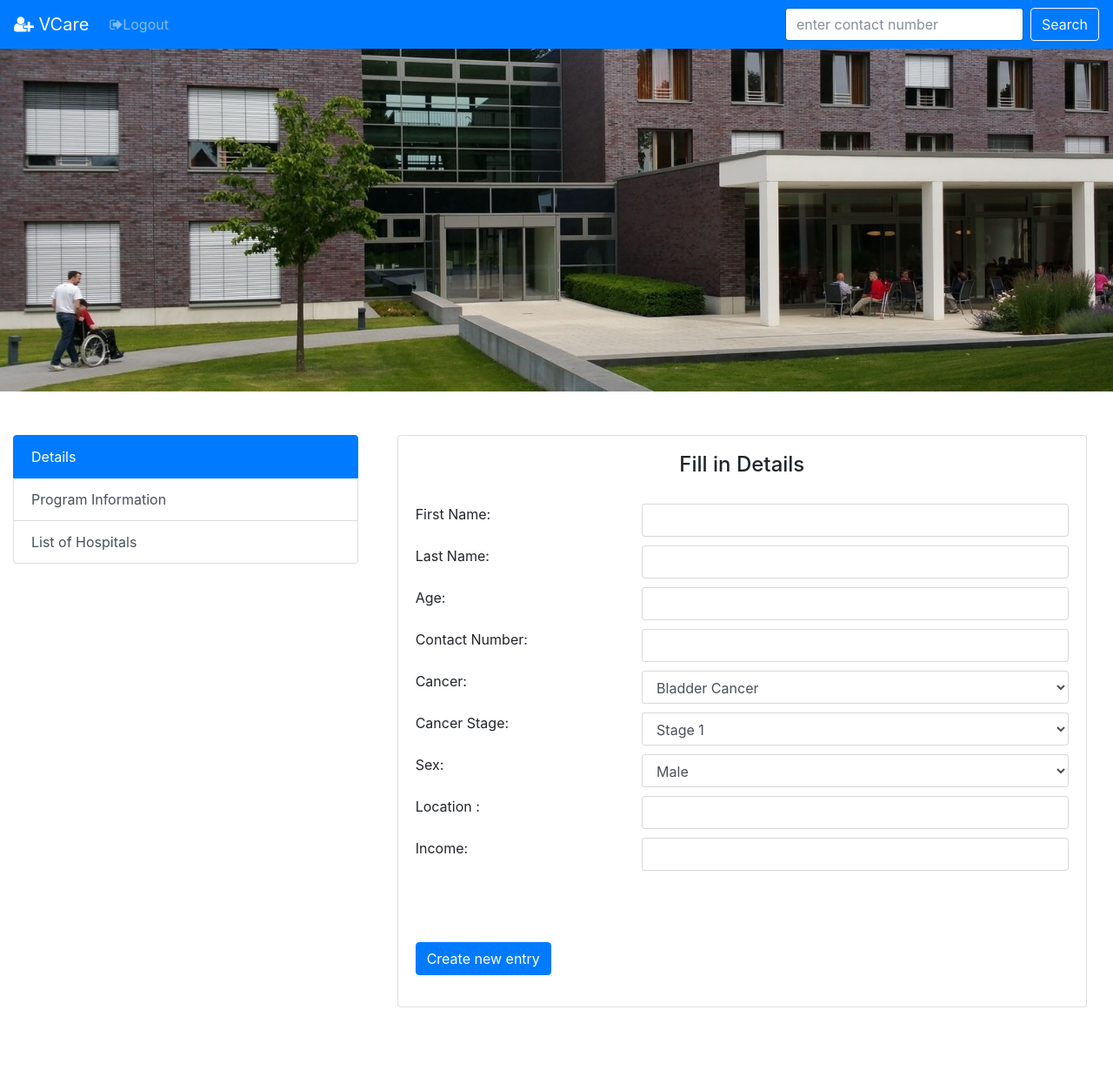
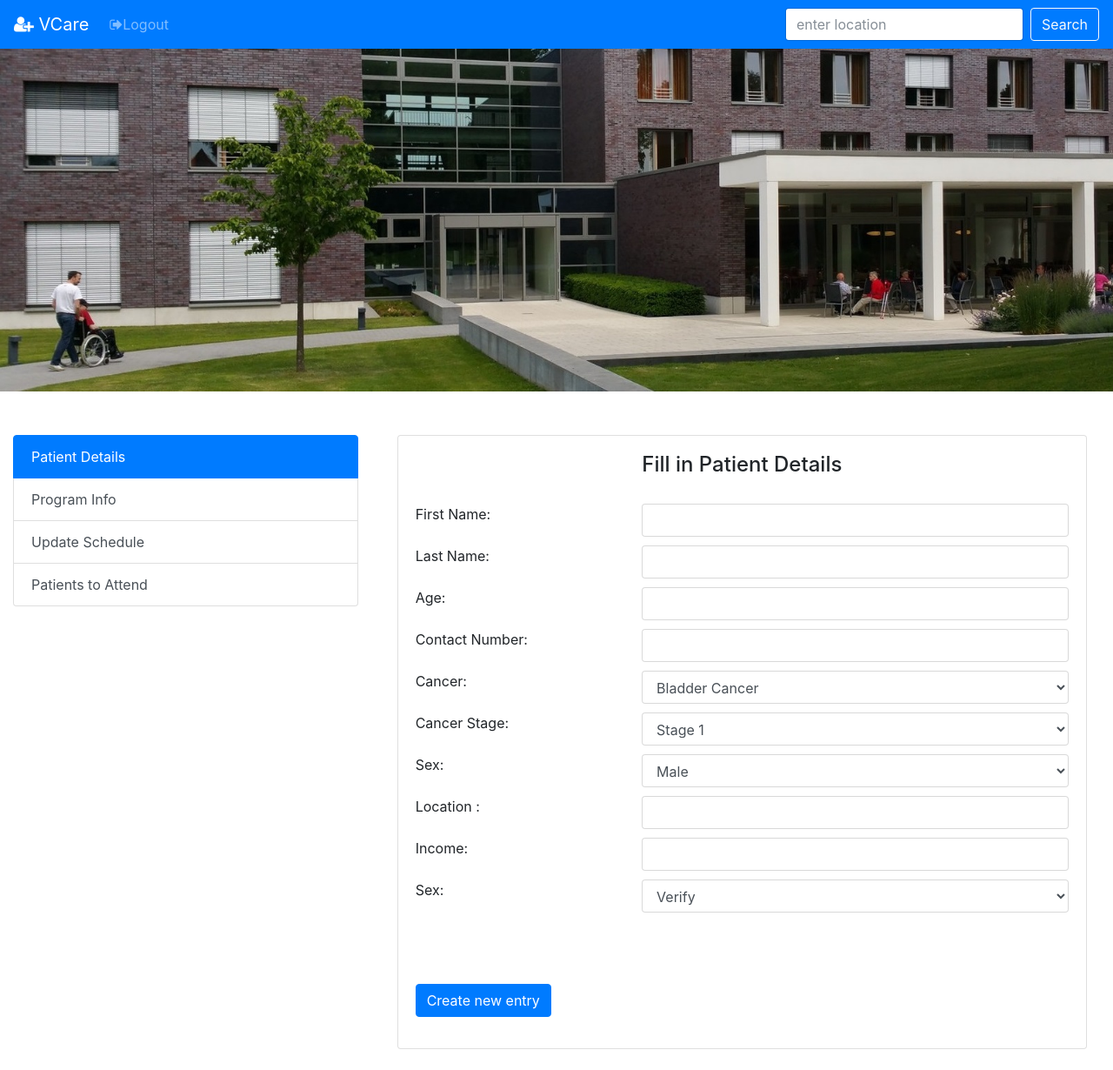
Before and after one commit to Mumbai18/team-1, a PHP site: page /admin-panel.php in a window 1280 px wide. Shown: the whole page at 87% size. Before the commit the page ends 1158 px from the top, so only its background shows below. Run offline with PHP 8.4, Linux system fonts and the light colour scheme; a user stored in the database is signed in; some libraries are stand-ins or nearby versions.

Commit message:
Volunteer completed

```diff
--- a/Volunteer/func.php
+++ b/Volunteer/func.php
@@ -69,7 +69,7 @@ function display_admin_panel(){
       </li>
     </ul>
     <form class="form-inline my-2 my-lg-0" method="post" action="search.php">
-      <input class="form-control mr-sm-2" type="text" placeholder="enter contact number" aria-label="Search" name="contact">
+      <input class="form-control mr-sm-2" type="text" placeholder="enter location" aria-label="Search" name="location">
       <input type="submit" class="btn btn-outline-light my-2 my-sm-0 btn btn-outline-light" id="inputbtn" name="search_submit" value="Search">
     </form>
   </div>
@@ -85,9 +85,10 @@ function display_admin_panel(){
     <div class="row">
   <div class="col-md-4">
     <div class="list-group" id="list-tab" role="tablist">
-      <a class="list-group-item list-group-item-action active" id="list-home-list" data-toggle="list" href="#list-home" role="tab" aria-controls="home">Details</a>
-      <a class="list-group-item list-group-item-action" id="list-profile-list" data-toggle="list" href="#list-profile" role="tab" aria-controls="profile">Program Information</a>
-      <a class="list-group-item list-group-item-action" id="list-settings-list" data-toggle="list" href="#list-settings" role="tab" aria-controls="settings">List of Hospitals</a>
+      <a class="list-group-item list-group-item-action active" id="list-home-list" data-toggle="list" href="#list-home" role="tab" aria-controls="home">Patient Details</a>
+      <a class="list-group-item list-group-item-action" id="list-profile-list" data-toggle="list" href="#list-profile" role="tab" aria-controls="profile">Program Info</a>
+      <a class="list-group-item list-group-item-action" id="list-settings-list" data-toggle="list" href="#list-settings" role="tab" aria-controls="settings">Update Schedule</a>
+        <a class="list-group-item list-group-item-action" id="list-attend-list" data-toggle="list" href="#list-attend" role="tab" aria-controls="settings">Patients to Attend</a>
 
     </div><br>
   </div>
@@ -97,7 +98,7 @@ function display_admin_panel(){
         <div class="container-fluid">
           <div class="card">
             <div class="card-body">
-              <center><h4>Fill in Details</h4></center><br>
+              <center><h4>Fill in Patient Details</h4></center><br>
               <form class="form-group" method="post" action="appointment.php">
                 <div class="row">
                   <div class="col-md-4"><label>First Name:</label></div>
@@ -138,7 +139,16 @@ function display_admin_panel(){
                   <div class="col-md-8"><input type="text" class="form-control" name="Location"></div><br><br>
                    <div class="col-md-4"><label>Income:</label></div>
                   <div class="col-md-8"><input type="text" class="form-control" name="income"></div><br><br>
+
+                    <div class="col-md-4"><label>Sex:</label></div>
+                  <div class="col-md-8">
+                    <select name="Verify" class="form-control">
+                      <option value="verified">Verify</option>
+                      <option value="not verified">Not Verify</option>
+                    </select>
+                  </div><br><br>
                   <br><br><br>
+
                   <div class="col-md-4">
                     <input type="submit" name="entry_submit" value="Create new entry" class="btn btn-primary" id="inputbtn">
                   </div>
@@ -169,19 +179,31 @@ function display_admin_panel(){
       </div>
       <div class="tab-pane fade" id="list-messages" role="tabpanel" aria-labelledby="list-messages-list">...</div>
       <div class="tab-pane fade" id="list-settings" role="tabpanel" aria-labelledby="list-settings-list">
-        <div class="col-md-4"><label>Various Programs:</label></div>
+        <div class="col-md-4"><label>Update Schedule:</label></div>
                   <div class="col-md-8">
                    <select name="doctor" class="form-control" >
-                      <option value="tata Memorial Service">Tata Memorial Service</option>
-                      <option value="Hinduja Hospital">Hinduja Hospital</option>
-                      <option value="Fortis Hospital">Fortis Hospital</option>
+                      <option value="tata Memorial Service">Availiable</option>
+                      <option value="Hinduja Hospital">Not availiable</option>
 
                     </select>
                   </div><br><br>
-          <input type="submit" name="doc_sub" value="Update Hospital" class="btn btn-primary">
+          <input type="submit" name="doc_sub" value="Update Availiability" class="btn btn-primary">
         </form>
       </div>
-       <div class="tab-pane fade" id="list-attend" role="tabpanel" aria-labelledby="list-attend-list">
+      <div class="tab-pane fade" id="list-attend" role="tabpanel" aria-labelledby="list-attend-list">
+      <form class="form-group" method="post" action="func1.php">
+                <div class="col-md-4"><label>Various Programs:</label></div>
+                  <div class="col-md-8">
+                   <select name="assigned Patients" class="form-control" >
+                      <option value="Name1">Rajesh</option>
+                      <option value="Name2">Ramesh</option>
+                      <option value="Name3">Mahesh</option>
+                      <option value="Name4">Suresh</option>
+                    </select>
+                  </div><br><br>
+
+            </form>
+      </div>
 
 
        </div>
```
